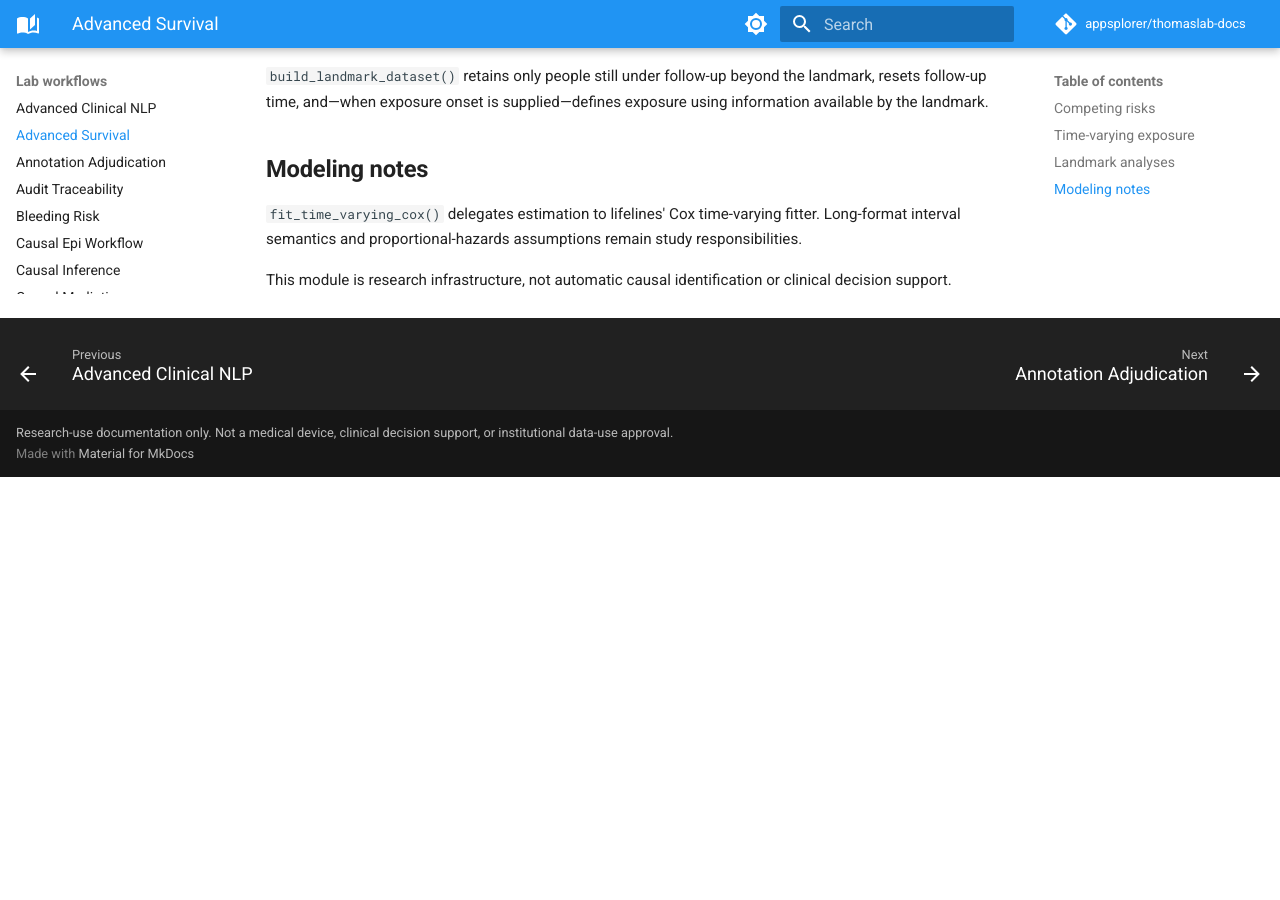
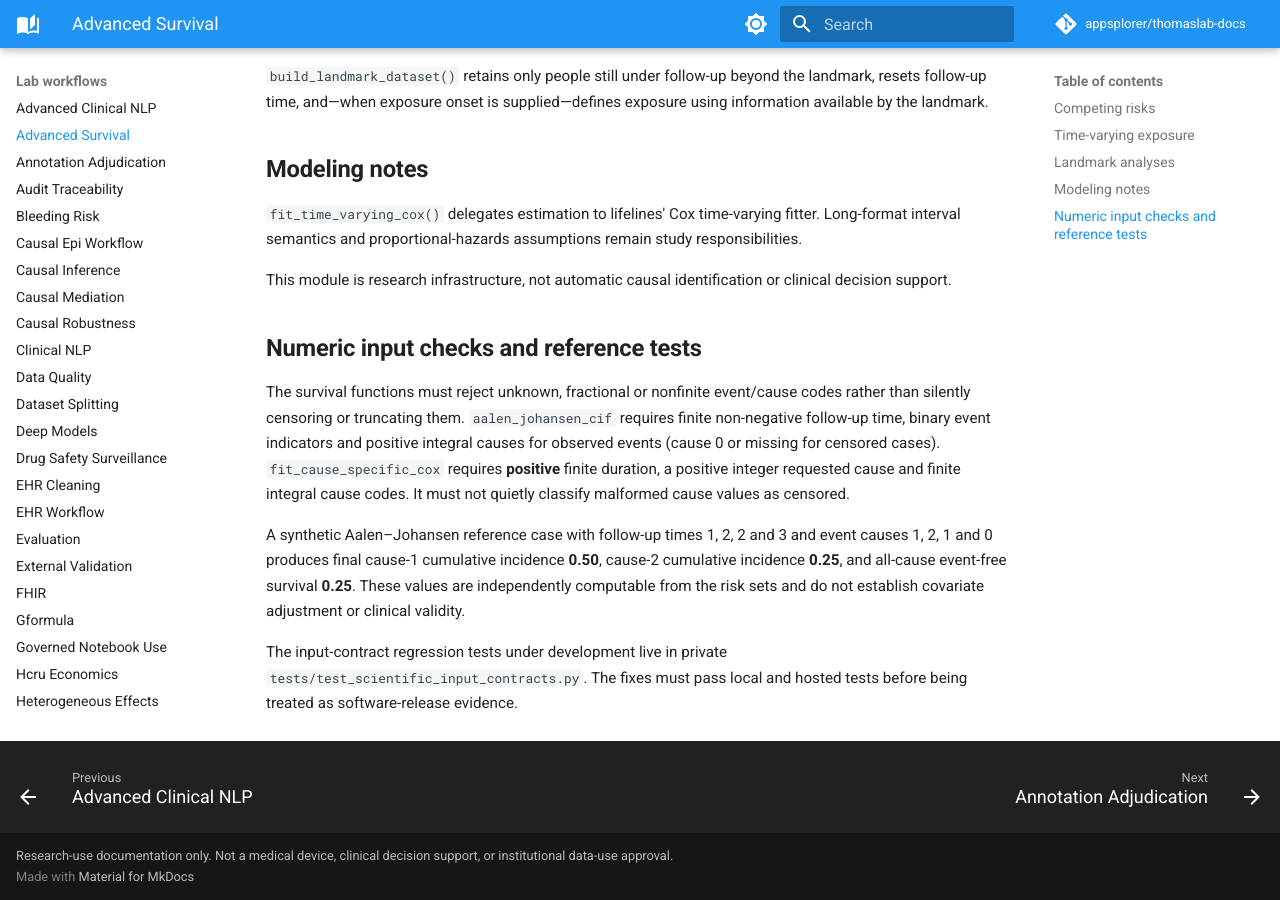
Before and after one commit to appsplorer/thomaslab-docs, an MkDocs documentation site: the page built from docs/guides/advanced-survival.md, in a window 1280 px wide and 900 px high, scrolled down 703 px. Built offline with MkDocs 1.6.1 and Material for MkDocs 9.7.7, drawn with Linux system fonts in a browser that asks for light colours; comment, search, counter and statistics services are not loaded; before the commit the page ends 1180 px from its top, so only the background shows below that.

Commit message:
docs: detail PGx indication and competing-risk numeric safety contracts

```diff
--- a/docs/guides/advanced-survival.md
+++ b/docs/guides/advanced-survival.md
@@ -21,3 +21,11 @@
 `fit_time_varying_cox()` delegates estimation to lifelines' Cox time-varying fitter. Long-format interval semantics and proportional-hazards assumptions remain study responsibilities.
 
 This module is research infrastructure, not automatic causal identification or clinical decision support.
+
+## Numeric input checks and reference tests
+
+The survival functions must reject unknown, fractional or nonfinite event/cause codes rather than silently censoring or truncating them. `aalen_johansen_cif` requires finite non-negative follow-up time, binary event indicators and positive integral causes for observed events (cause 0 or missing for censored cases). `fit_cause_specific_cox` requires **positive** finite duration, a positive integer requested cause and finite integral cause codes. It must not quietly classify malformed cause values as censored.
+
+A synthetic Aalen–Johansen reference case with follow-up times 1, 2, 2 and 3 and event causes 1, 2, 1 and 0 produces final cause-1 cumulative incidence **0.50**, cause-2 cumulative incidence **0.25**, and all-cause event-free survival **0.25**. These values are independently computable from the risk sets and do not establish covariate adjustment or clinical validity.
+
+The input-contract regression tests under development live in private `tests/test_scientific_input_contracts.py`. The fixes must pass local and hosted tests before being treated as software-release evidence.
```
